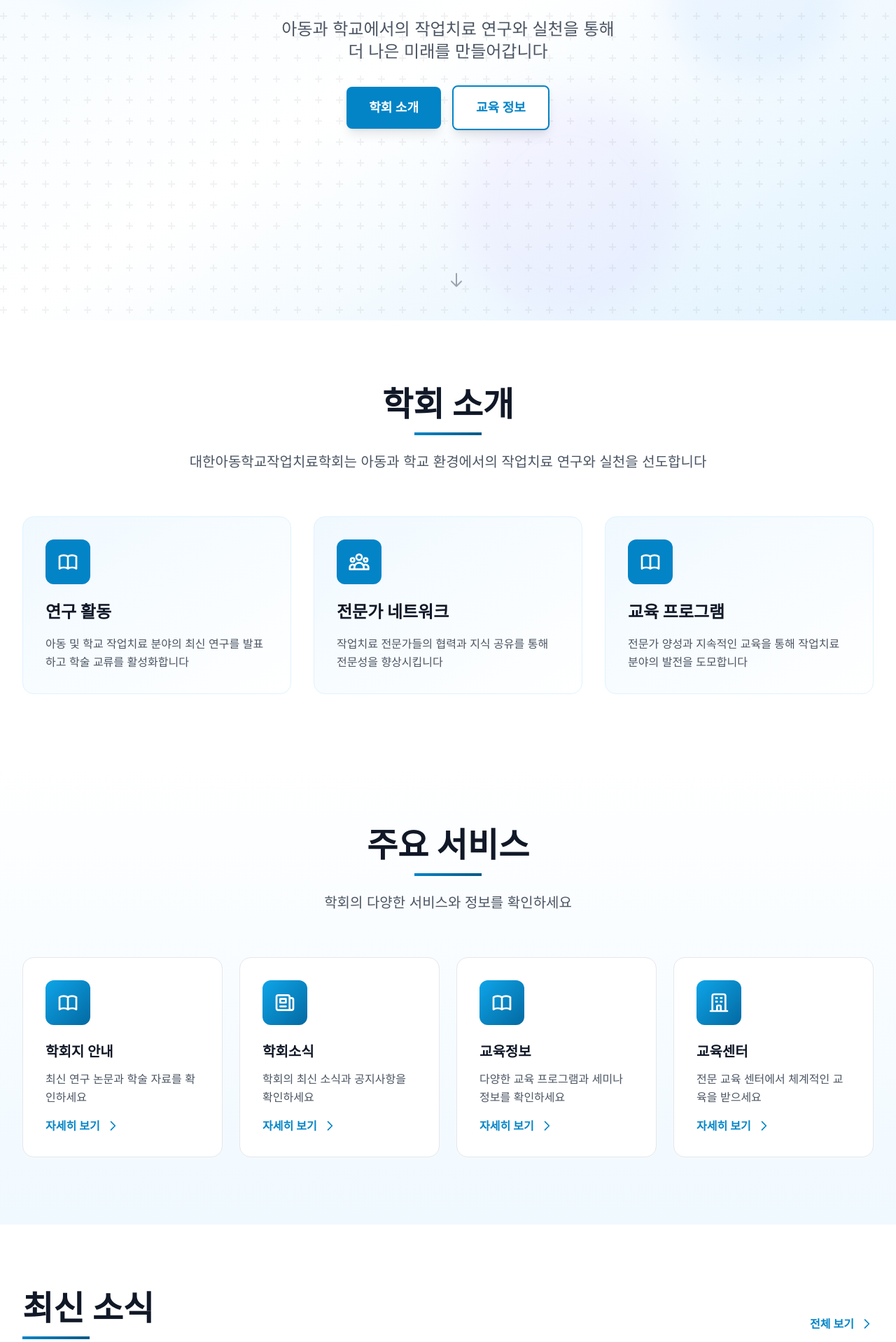
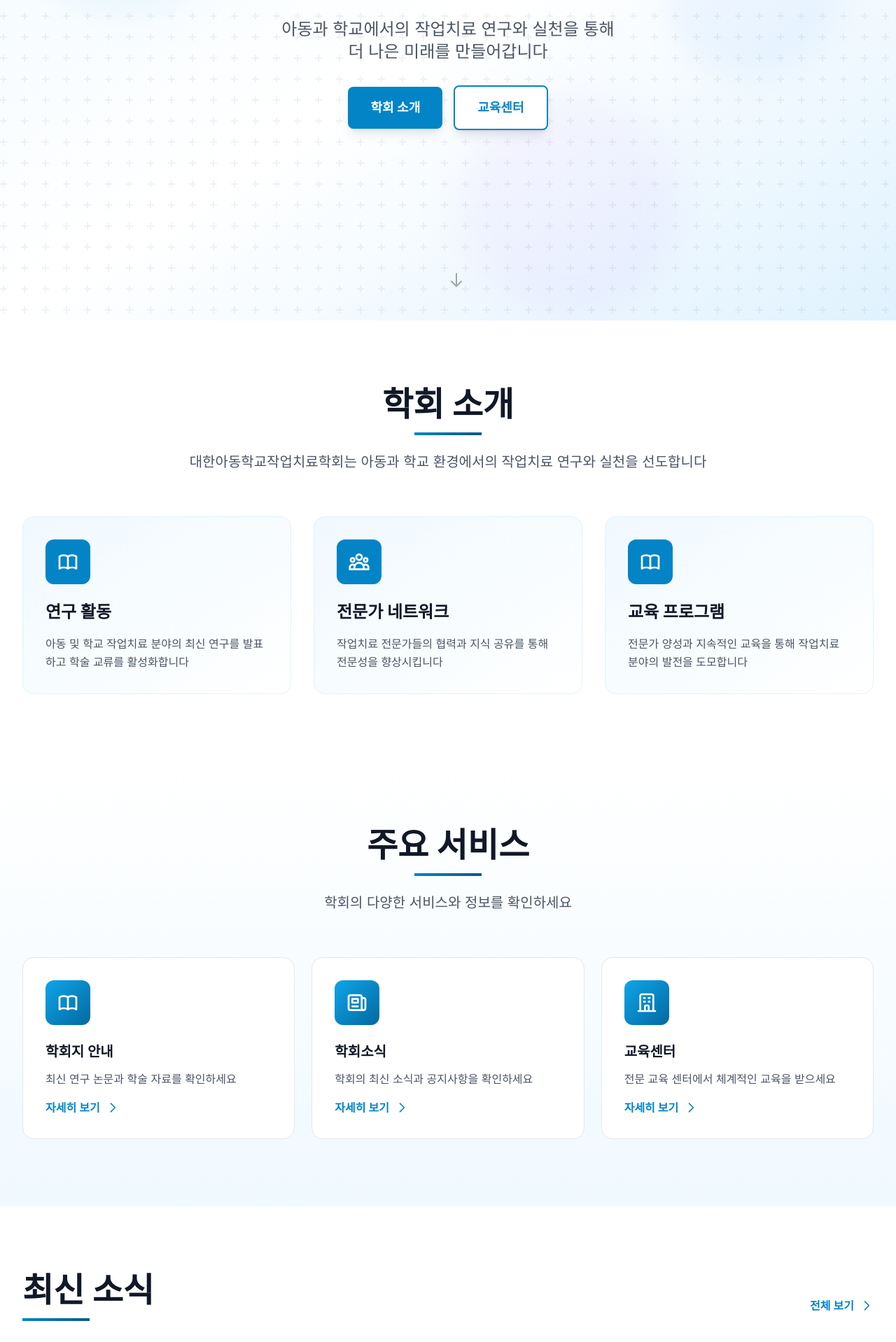
Before and after one commit to hamhyeonggwang/ksotcs, a Next.js app: page / in a window 1280 px wide. Shown: the part 342-2260 px from the top of the page at 70% size. Built offline with nearby package versions, Linux system fonts and the light colour scheme.

Commit message:
Remove education menu and unify under education center

```diff
--- a/app/education/page.tsx
+++ /dev/null
@@ -1,23 +0,0 @@
-export default function EducationPage() {
-  return (
-    <div className="pt-32 pb-24 min-h-screen bg-gradient-to-b from-white to-primary-50">
-      <div className="max-w-7xl mx-auto px-4 sm:px-6 lg:px-8">
-        <div className="text-center mb-16">
-          <h1 className="text-5xl md:text-6xl font-bold text-gray-900 mb-6">
-            교육정보
-          </h1>
-          <div className="w-24 h-1 bg-gradient-to-r from-primary-600 to-primary-800 mx-auto mb-6"></div>
-          <p className="text-xl text-gray-600 max-w-3xl mx-auto">
-            다양한 교육 프로그램과 세미나 정보를 확인하세요
-          </p>
-        </div>
-
-        <div className="bg-white rounded-2xl shadow-xl p-8 md:p-12">
-          <p className="text-gray-700 leading-relaxed text-lg">
-            교육정보 내용이 여기에 표시됩니다. 추후 링크 연동 시 실제 내용으로 업데이트됩니다.
-          </p>
-        </div>
-      </div>
-    </div>
-  )
-}
--- a/components/CTA.tsx
+++ b/components/CTA.tsx
@@ -20,7 +20,7 @@ export default function CTA() {
         </p>
         <div className="flex flex-col sm:flex-row gap-4 justify-center">
           <Link
-            href="/education"
+            href="/center"
             className="px-8 py-4 bg-white text-primary-600 rounded-lg font-semibold text-lg hover:bg-gray-100 transition-all duration-300 shadow-lg hover:shadow-xl transform hover:-translate-y-1"
           >
             교육 프로그램 신청
--- a/components/Features.tsx
+++ b/components/Features.tsx
@@ -18,16 +18,6 @@ const features = [
     icon: (
       <svg className="w-8 h-8" fill="none" stroke="currentColor" viewBox="0 0 24 24">
         <path strokeLinecap="round" strokeLinejoin="round" strokeWidth={2} d="M19 20H5a2 2 0 01-2-2V6a2 2 0 012-2h10a2 2 0 012 2v1m2 13a2 2 0 01-2-2V7m2 13a2 2 0 002-2V9a2 2 0 00-2-2h-2m-4-3H9M7 16h6M7 8h6v4H7V8z" />
-      </svg>
-    ),
-  },
-  {
-    title: '교육정보',
-    description: '다양한 교육 프로그램과 세미나 정보를 확인하세요',
-    href: '/education',
-    icon: (
-      <svg className="w-8 h-8" fill="none" stroke="currentColor" viewBox="0 0 24 24">
-        <path strokeLinecap="round" strokeLinejoin="round" strokeWidth={2} d="M12 6.253v13m0-13C10.832 5.477 9.246 5 7.5 5S4.168 5.477 3 6.253v13C4.168 18.477 5.754 18 7.5 18s3.332.477 4.5 1.253m0-13C13.168 5.477 14.754 5 16.5 5c1.747 0 3.332.477 4.5 1.253v13C19.832 18.477 18.247 18 16.5 18c-1.746 0-3.332.477-4.5 1.253" />
       </svg>
     ),
   },
@@ -57,7 +47,7 @@ export default function Features() {
           </p>
         </div>
 
-        <div className="grid md:grid-cols-2 lg:grid-cols-4 gap-6">
+        <div className="grid md:grid-cols-2 lg:grid-cols-3 gap-6">
           {features.map((feature, index) => (
             <Link
               key={index}
--- a/components/Footer.tsx
+++ b/components/Footer.tsx
@@ -41,11 +41,6 @@ export default function Footer() {
                   학회소식
                 </Link>
               </li>
-              <li>
-                <Link href="/education" className="hover:text-primary-400 transition-colors">
-                  교육정보
-                </Link>
-              </li>
             </ul>
           </div>
 
@@ -54,17 +49,17 @@ export default function Footer() {
             <h3 className="text-white font-bold text-lg mb-4">교육</h3>
             <ul className="space-y-2">
               <li>
-                <Link href="/education" className="hover:text-primary-400 transition-colors">
+                <Link href="/center" className="hover:text-primary-400 transition-colors">
+                  교육센터
+                </Link>
+              </li>
+              <li>
+                <Link href="/center" className="hover:text-primary-400 transition-colors">
                   교육 프로그램
                 </Link>
               </li>
               <li>
                 <Link href="/center" className="hover:text-primary-400 transition-colors">
-                  교육센터
-                </Link>
-              </li>
-              <li>
-                <Link href="/education" className="hover:text-primary-400 transition-colors">
                   세미나
                 </Link>
               </li>
--- a/components/Hero.tsx
+++ b/components/Hero.tsx
@@ -44,10 +44,10 @@ export default function Hero() {
             학회 소개
           </Link>
           <Link
-            href="/education"
+            href="/center"
             className="px-8 py-4 bg-white text-primary-600 rounded-lg font-semibold text-lg border-2 border-primary-600 hover:bg-primary-50 transition-all duration-300 shadow-lg hover:shadow-xl transform hover:-translate-y-1"
           >
-            교육 정보
+            교육센터
           </Link>
         </div>
       </div>
--- a/components/Navbar.tsx
+++ b/components/Navbar.tsx
@@ -7,7 +7,6 @@ const menuItems = [
   { name: '학회소개', href: '/about' },
   { name: '학회지 안내', href: '/journal' },
   { name: '학회소식', href: '/news' },
-  { name: '교육정보', href: '/education' },
   { name: '교육센터', href: '/center' },
 ]
 
```
Also changed, not shown: 1 other file (tests, documents, lock files or other folders).
